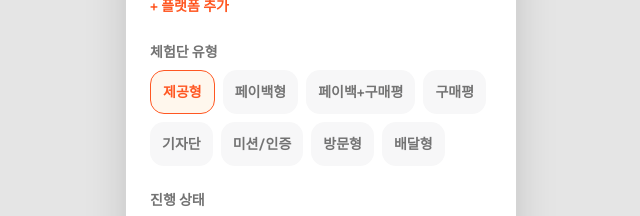
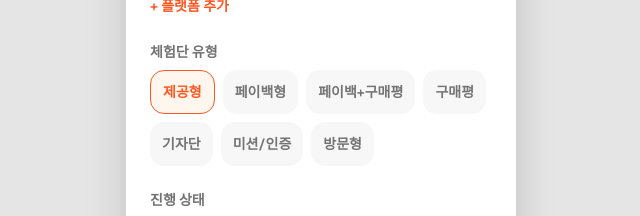
Before and after one commit to godud2604/reviewflow, a Next.js app: page / in a window 1280 px wide. Both pictures are taken after a click on the element 640 px from the left and 795 px from the top of the page. Shown: the part 353-569 px from the top of the page, without its empty margins (319-959 px from the left). Built offline with nearby package versions, Linux system fonts and the light colour scheme; a web font is replaced by a local one.

Commit message:
feat: refine reviewType options in Schedule interface and update ScheduleModal for consistency

```diff
--- a/components/schedule-modal.tsx
+++ b/components/schedule-modal.tsx
@@ -273,7 +273,7 @@ export default function ScheduleModal({
           {/* 체험단 유형 */}
           <label className="block text-sm font-bold text-neutral-500 mb-2 mt-6">체험단 유형</label>
           <div className="flex gap-2 flex-wrap">
-            {["제공형", "페이백형", "페이백+구매평", "구매평", "기자단", "미션/인증", "방문형", "배달형"].map(
+            {["제공형", "페이백형", "페이백+구매평", "구매평", "기자단", "미션/인증", "방문형"].map(
               (type) => (
                 <div
                   key={type}
@@ -313,7 +313,7 @@ export default function ScheduleModal({
                     <SelectItem value="방문" className="text-[15px]">방문</SelectItem>
                   </>
                 )}
-                {["페이백형", "페이백+구매평", "구매평", "배달형"].includes(formData.reviewType || "") && (
+                {["페이백형", "페이백+구매평", "구매평"].includes(formData.reviewType || "") && (
                   <SelectItem value="구매 완료" className="text-[15px]">구매 완료</SelectItem>
                 )}
                 {formData.reviewType === "제공형" && (
@@ -534,7 +534,7 @@ export default function ScheduleModal({
             )}
           </div>
 
-          {["페이백형", "페이백+구매평", "구매평", "미션/인증", "배달형"].includes(formData.reviewType || "") && (
+          {["페이백형", "페이백+구매평", "구매평", "미션/인증"].includes(formData.reviewType || "") && (
             <>
               <label className="block text-sm font-bold text-neutral-500 mb-2 mt-4">구매할 링크</label>
               <div className="relative">
--- a/types/index.ts
+++ b/types/index.ts
@@ -3,7 +3,7 @@ export interface Schedule {
   title: string
   status: "선정됨" | "방문일 예약 완료" | "방문" | "구매 완료" | "제품 배송 완료" | "완료" | "취소" | "재확인"
   platform: string
-  reviewType: "제공형" | "페이백형" | "페이백+구매평" | "구매평" | "기자단" | "미션/인증" | "방문형" | "배달형"
+  reviewType: "제공형" | "페이백형" | "페이백+구매평" | "구매평" | "기자단" | "미션/인증" | "방문형"
   channel: "네이버블로그" | "인스타그램" | "인스타그램 reels" | "네이버클립" | "유튜브 shorts" | "틱톡" | "쓰레드" | "기타(구매평/인증)"
   category: "맛집" | "식품" | "뷰티" | "여행" | "디지털" | "반려동물" | "기타"
   region: string
```
